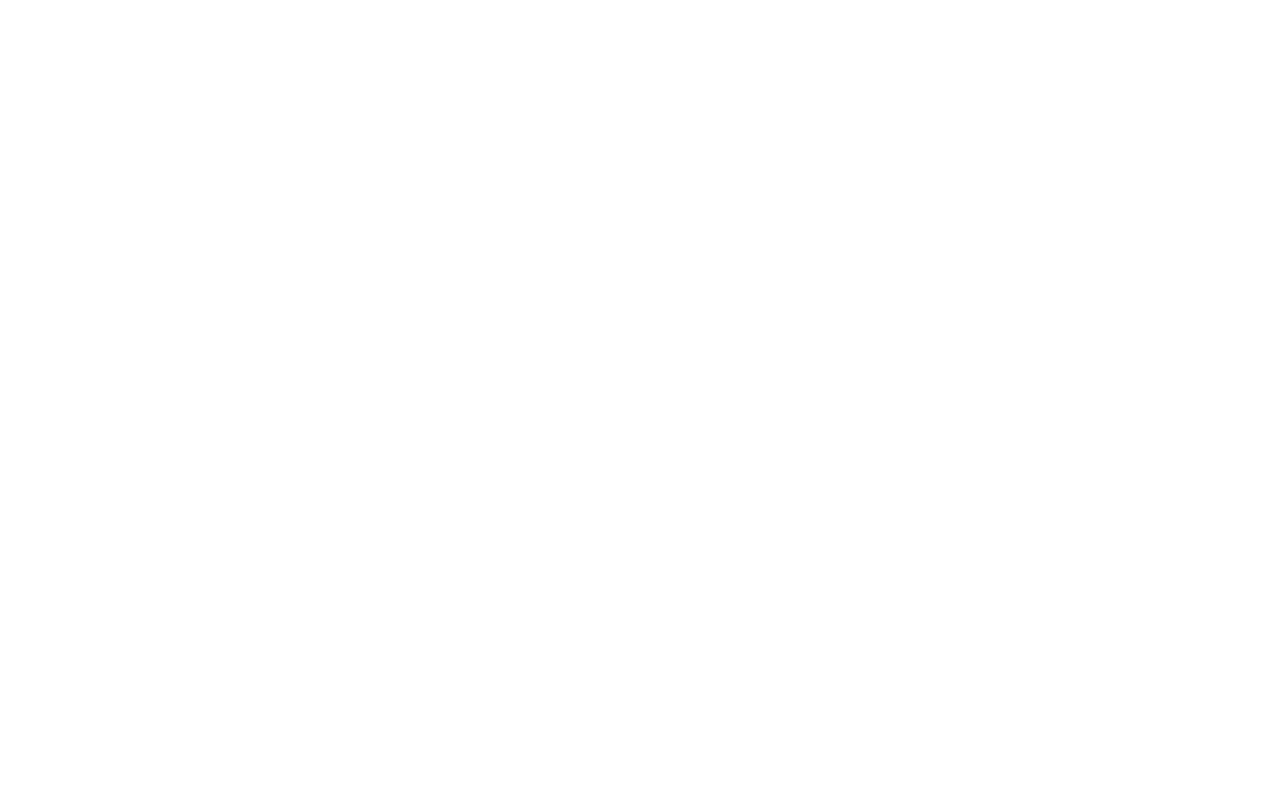
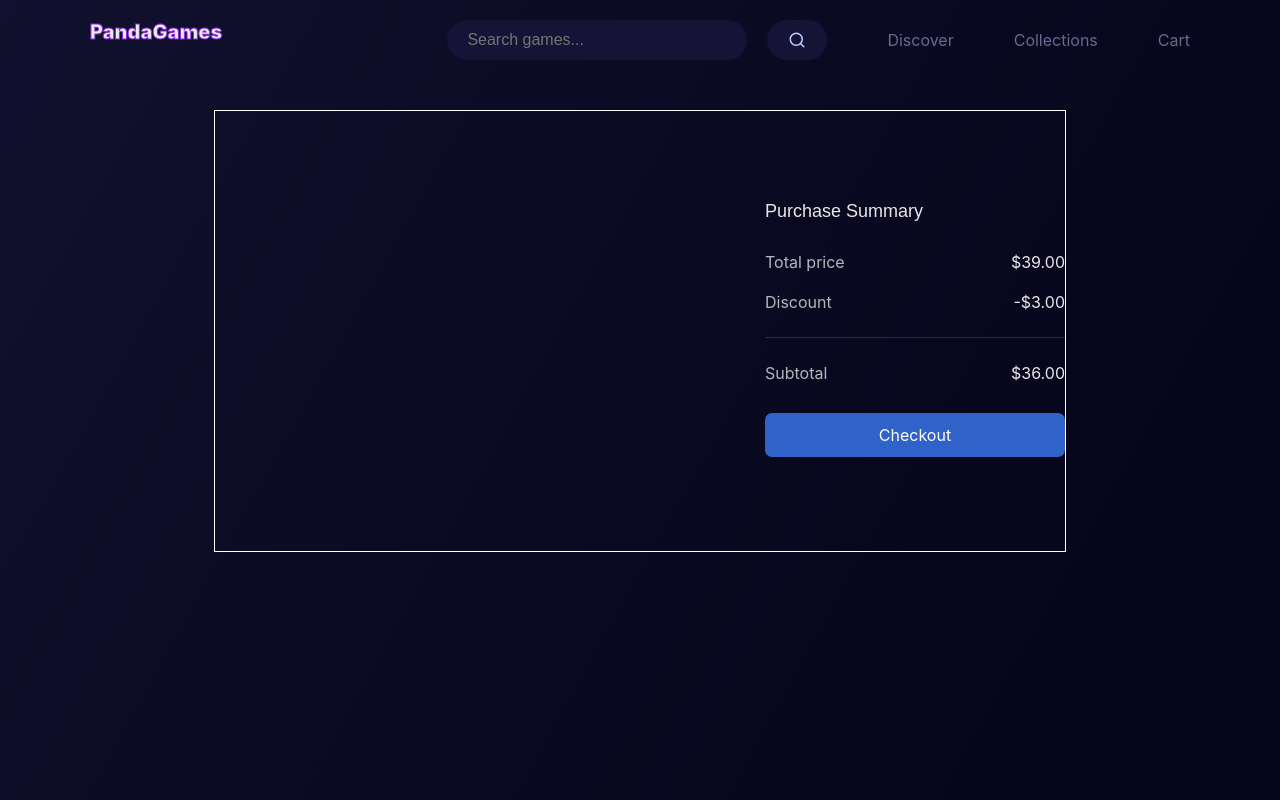
Before and after one commit to Ahumareze/pandagames, a React (Create React App) app: page /checkout in a window 1280 px wide. Before the commit this address had no page. Built offline with nearby package versions, Linux system fonts and the light colour scheme.

Commit message:
moved purchaseSummary component to components folder

```diff
--- a/src/App.tsx
+++ b/src/App.tsx
@@ -6,7 +6,7 @@
 //components
 import {Route, Routes} from 'react-router-dom';
 
-import { Home, Collections, Collection, Selected, Cart } from './pages';
+import { Home, Collections, Collection, Selected, Cart, Checkout } from './pages';
 
 function App() {
   return (
@@ -17,6 +17,7 @@
         <Route path='/collections/:id' element={<Collection />} />
         <Route path='/games/:id' element={<Selected />} />
         <Route path='/cart' element={<Cart />} />
+        <Route path='/checkout' element={<Checkout />} />
       </Routes>
     </div>
   );
--- a/src/components/index.ts
+++ b/src/components/index.ts
@@ -3,6 +3,7 @@
 import Header from "./header/Header";
 import Game from "./game/Game";
 import Loader from "./loader/Loader";
+import PurchaseSummary from "./purchaseSummary/PurchaseSummary";
 
 //buttons
 import { PrimaryButton, SecondaryButton } from "./buttons/Button";
@@ -13,5 +14,6 @@
     Game,
     Loader,
     PrimaryButton,
-    SecondaryButton
+    SecondaryButton,
+    PurchaseSummary
 }
--- /dev/null
+++ b/src/components/purchaseSummary/PurchaseSummary.tsx
@@ -0,0 +1,42 @@
+import React, { FC } from 'react';
+
+//types
+import { SummaryAmountProps } from '../../types';
+
+//component
+import { PrimaryButton } from '../buttons/Button';
+import { useNavigate } from 'react-router-dom';
+
+//styles
+import classes from './purchaseSummary.module.css';
+
+const SummaryAmount:FC<SummaryAmountProps> = ({name, amount, isDiscount}):JSX.Element => {
+    return(
+        <div className={classes.summaryAmount}>
+            <p>{name}</p>
+            {isDiscount ? <div>-${amount.toFixed(2)}</div> : <div>${amount.toFixed(2)}</div>}
+        </div>
+    )
+}
+
+
+function PurchaseSummary() {
+    //initialize component
+    const navigate = useNavigate();
+
+    return (
+        <div className={classes.purchaseContainer}>
+            <h3>Purchase Summary</h3>
+            <SummaryAmount name='Total price' amount={39.00} isDiscount={false} />
+            <SummaryAmount name='Discount' amount={3.00} isDiscount={true} />
+            <div className={classes.line} />
+            <SummaryAmount name='Subtotal' amount={36.00} isDiscount={false} />
+
+            <div className={classes.buttonContainer}>
+                <PrimaryButton title={'Checkout'} onClick={() => navigate('/checkout')} />
+            </div>
+        </div>
+    );
+}
+
+export default PurchaseSummary;
--- /dev/null
+++ b/src/components/purchaseSummary/purchaseSummary.module.css
@@ -0,0 +1,41 @@
+.purchaseContainer{
+    height: 300px;
+    width: 100%;
+    padding-top: 90px;
+}
+.purchaseContainer h3{
+    font-size: 18px;
+    color: #fff;
+    font-weight: 500;
+    font-family: sans-serif;
+    margin: 0;
+    opacity: 0.9;
+    text-transform: capitalize;
+    margin-bottom: 20px;
+}
+.summaryAmount{
+    width: 100%;
+    padding: 10px 0;
+    display: grid;
+    grid-template-columns: 1fr 1fr;
+    color: #fff;
+}
+.summaryAmount p{
+    margin: 0;
+    opacity: 0.7;
+}
+.summaryAmount div{
+    opacity: 0.9;
+    display: grid;
+    justify-content: flex-end;
+}
+.line{
+    height: 1px;
+    width: 100%;
+    background-color: #3063C9;
+    margin: 15px 0px;
+    opacity: 0.4;
+}
+.buttonContainer{
+    margin-top: 20px;
+}
--- a/src/pages/cart/Cart.tsx
+++ b/src/pages/cart/Cart.tsx
@@ -1,30 +1,19 @@
-import React, { FC } from 'react';
+import React from 'react';
 
 //styles
 import classes from './cart.module.css';
-
-//types
-import { SummaryAmountProps } from '../../types';
 
 //utilities
 import { cart } from '../../utilities/links';
 
 //components
-import { Background, Header, PrimaryButton } from '../../components';
+import { Background, Header, PurchaseSummary } from '../../components';
 import { Item } from './components';
 import games from '../../assets/data/games';
 
 
-const SummaryAmount:FC<SummaryAmountProps> = ({name, amount, isDiscount}):JSX.Element => {
-    return(
-        <div className={classes.summaryAmount}>
-            <p>{name}</p>
-            {isDiscount ? <div>-${amount.toFixed(2)}</div> : <div>${amount.toFixed(2)}</div>}
-        </div>
-    )
-}
+function Cart() {
 
-function Cart() {
     return (
         <Background bubbles={false} explore={false}>
             <div className={classes.container}>
@@ -42,17 +31,7 @@
                             ))}
                         </div>
                     </div>
-                    <div className={classes.purchaseContainer}>
-                        <h3>Purchase Summary</h3>
-                        <SummaryAmount name='Total price' amount={39.00} isDiscount={false} />
-                        <SummaryAmount name='Discount' amount={3.00} isDiscount={true} />
-                        <div className={classes.line} />
-                        <SummaryAmount name='Subtotal' amount={36.00} isDiscount={false} />
-
-                        <div className={classes.buttonContainer}>
-                            <PrimaryButton title={'Checkout'} onClick={() => console.log('')} />
-                        </div>
-                    </div>
+                    <PurchaseSummary />
                 </section>
             </div>
         </Background>
--- a/src/pages/cart/cart.module.css
+++ b/src/pages/cart/cart.module.css
@@ -32,44 +32,3 @@
     display: grid;
     gap: 20px;
 }
-.purchaseContainer{
-    height: 300px;
-    width: 100%;
-    padding-top: 90px;
-}
-.purchaseContainer h3{
-    font-size: 18px;
-    color: #fff;
-    font-weight: 500;
-    font-family: sans-serif;
-    margin: 0;
-    opacity: 0.9;
-    text-transform: capitalize;
-    margin-bottom: 20px;
-}
-.summaryAmount{
-    width: 100%;
-    padding: 10px 0;
-    display: grid;
-    grid-template-columns: 1fr 1fr;
-    color: #fff;
-}
-.summaryAmount p{
-    margin: 0;
-    opacity: 0.7;
-}
-.summaryAmount div{
-    opacity: 0.9;
-    display: grid;
-    justify-content: flex-end;
-}
-.line{
-    height: 1px;
-    width: 100%;
-    background-color: #3063C9;
-    margin: 15px 0px;
-    opacity: 0.4;
-}
-.buttonContainer{
-    margin-top: 20px;
-}
--- a/src/pages/checkout/Checkout.tsx
+++ b/src/pages/checkout/Checkout.tsx
@@ -1,13 +1,24 @@
 import React from 'react';
 
+//component
+import { Background, Header, PurchaseSummary } from '../../components';
+
 //styles
-import classes from ''
+import classes from './checkout.module.css';
 
 function Checkout() {
     return (
-        <div>
+        <Background bubbles={false} explore={false}>
+            <div className={classes.container}>
+                <Header active={''} />
+                <section className={classes.section}>
+                    <div className={classes.main}>
 
-        </div>
+                    </div>
+                    <PurchaseSummary />
+                </section>
+            </div>
+        </Background>
     );
 }
 
--- a/src/pages/checkout/checkout.module.css
+++ b/src/pages/checkout/checkout.module.css
@@ -0,0 +1,12 @@
+.container{
+    overflow: hidden;
+    height: 100vh;
+    overflow-y: scroll;
+}
+.section{
+    width: 850px;
+    display: grid;
+    grid-template-columns: 520px 1fr;
+    gap: 30px;
+    border: 1px solid #fff;
+}
--- a/src/pages/index.ts
+++ b/src/pages/index.ts
@@ -3,11 +3,13 @@
 import Collection from "./collection/Collection";
 import Selected from "./selected/Selected";
 import Cart from "./cart/Cart";
+import Checkout from "./checkout/Checkout";
 
 export {
     Home,
     Collections,
     Collection,
     Selected,
-    Cart
+    Cart,
+    Checkout
 }
```
